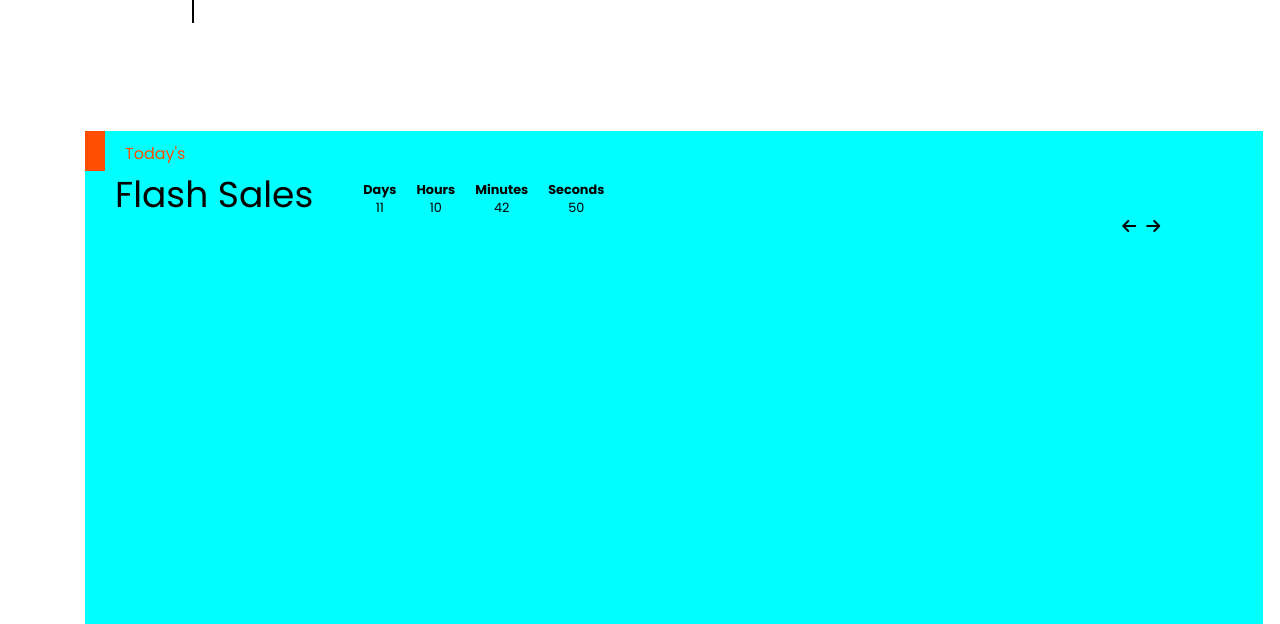
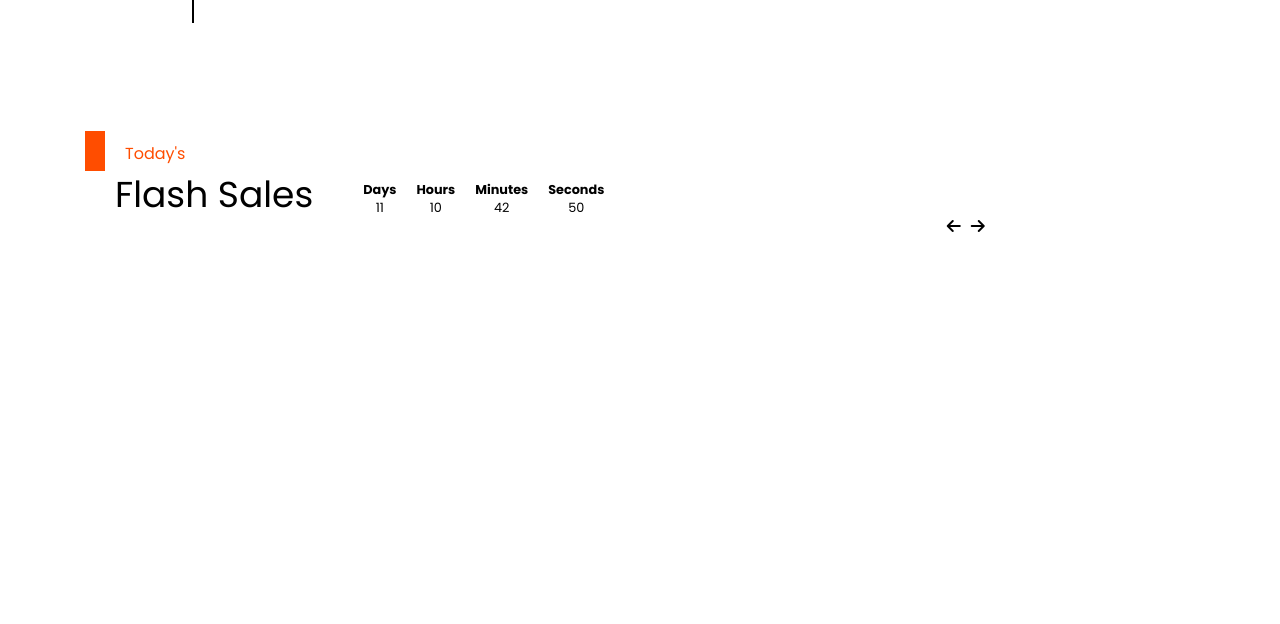
Before and after one commit to Toka3991/Ecomerce, a plain HTML site: page index.html in a window 1280 px wide. Shown: the part 561-1185 px from the top of the page. Drawn offline with Linux system fonts and the light colour scheme; a web font is replaced by a local one.

Commit message:
deleted backgroun color

```diff
--- a/style.css
+++ b/style.css
@@ -164,7 +164,6 @@ body{
 }
 
 .today{
-    background-color: aqua;
     width: 92%;
     height: 493px;
     margin: 150px 85px 0;
@@ -203,7 +202,7 @@ body{
     display: flex;
     color: black;
     align-self: flex-end;
-    padding-left: 40%;
+    padding-left: 25%;
     gap: 10px;
 }
 
```
